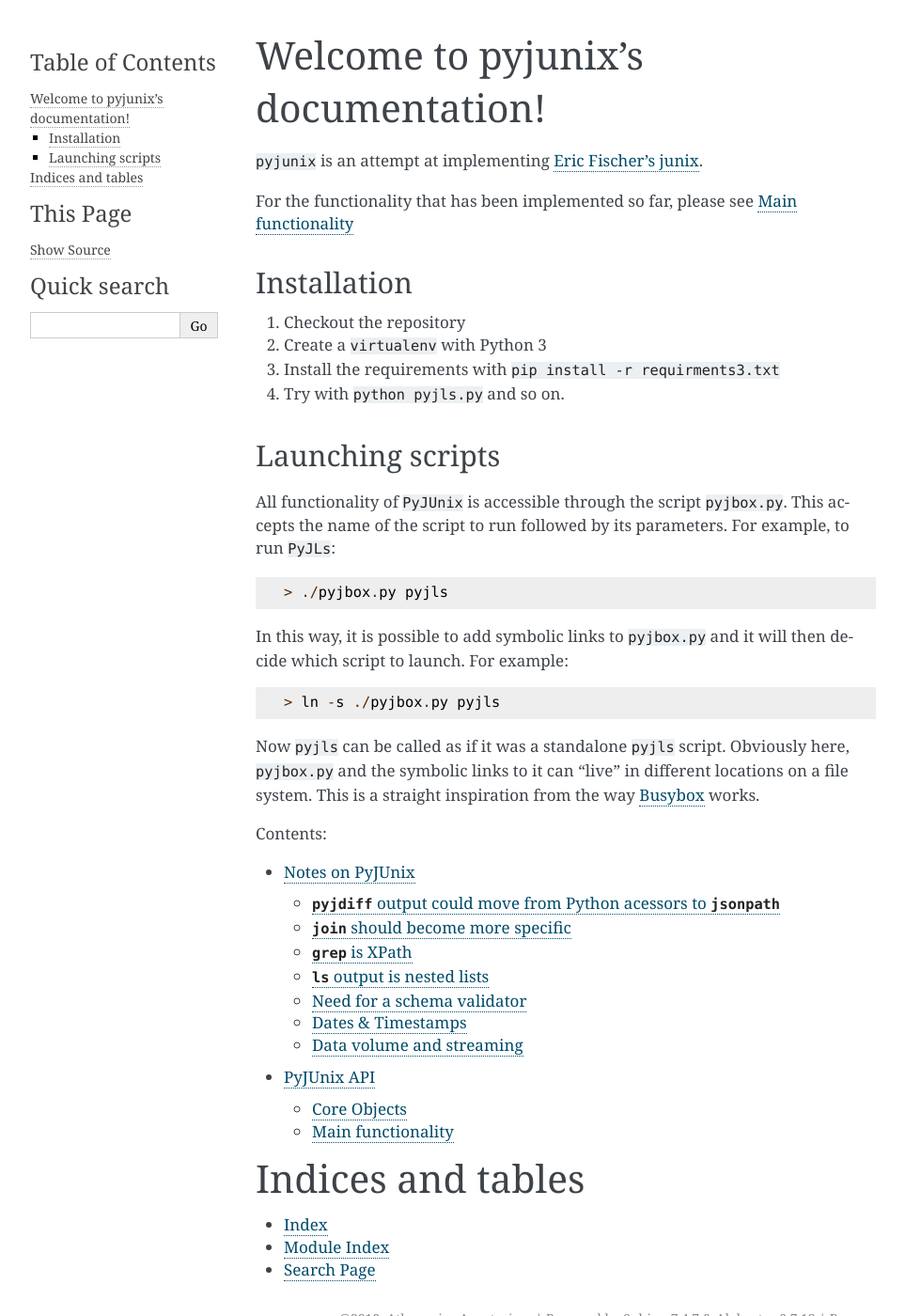
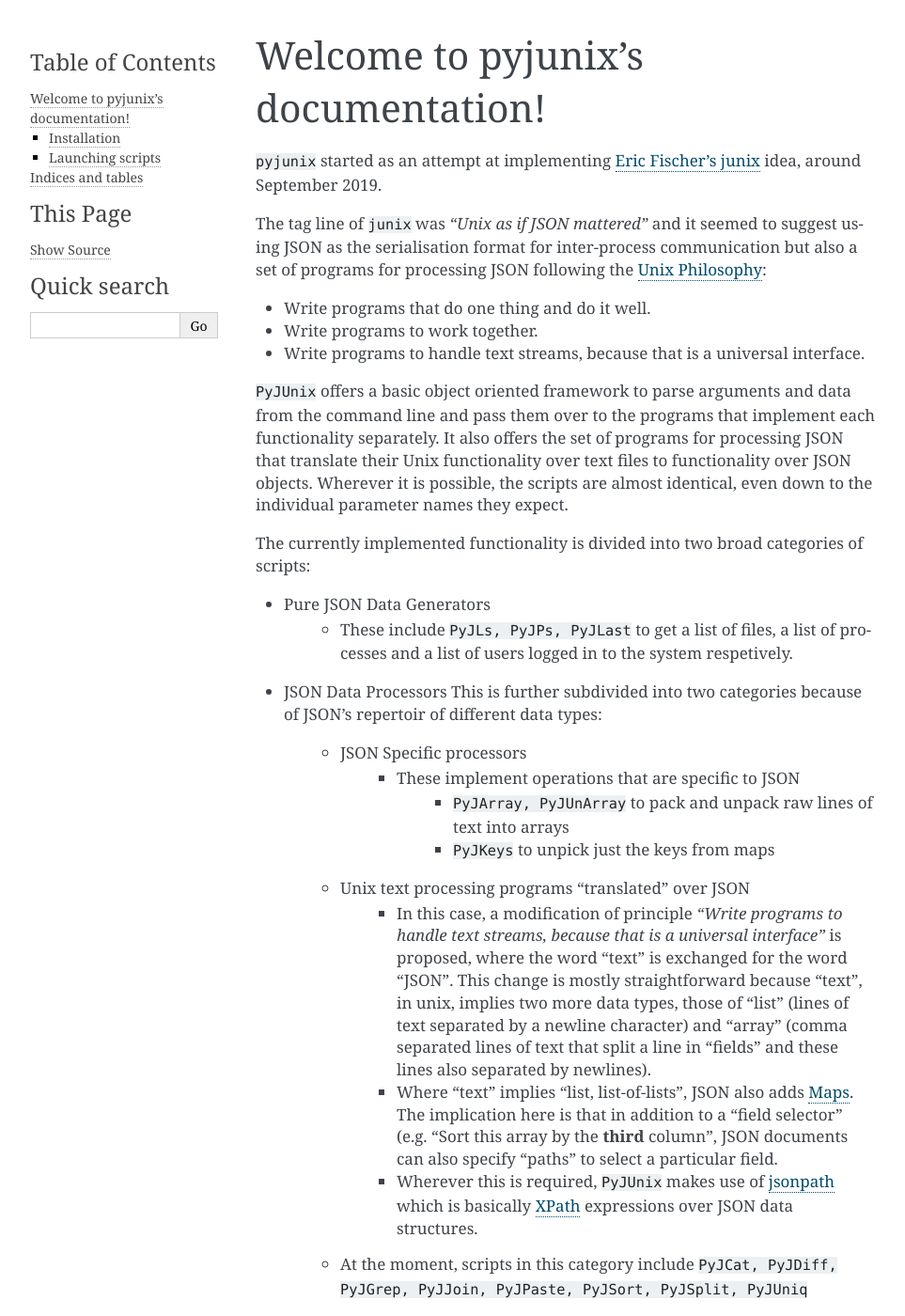
Before and after one commit to aanastasiou/pyjunix, a Sphinx documentation site: the page built from doc/source/index.rst, in a window 1280 px wide and 1400 px high. Shown: the whole window at 94% size, without its empty margins (148-1111 px from the left). Built offline with Sphinx 7.4.7, drawn with Linux system fonts in a browser that asks for light colours; some of the changed text lies outside the part shown.

Commit message:
A general revision to documentation and minor re-organisation of its content

```diff
--- a/doc/source/index.rst
+++ b/doc/source/index.rst
@@ -6,9 +6,53 @@
 Welcome to pyjunix's documentation!
 ===================================
 
-``pyjunix`` is an attempt at implementing `Eric Fischer's junix <https://github.com/ericfischer/junix>`_.
+``pyjunix`` started as an attempt at implementing `Eric Fischer's junix <https://github.com/ericfischer/junix>`_ idea,
+around September 2019.
 
-For the functionality that has been implemented so far, please see :ref:`current_imp_status`
+The tag line of ``junix`` was *"Unix as if JSON mattered"* and it seemed to suggest using JSON as the serialisation format
+for inter-process communication but also a set of programs for processing JSON following the
+`Unix Philosophy <https://en.wikipedia.org/wiki/Unix_philosophy>`_:
+
+* Write programs that do one thing and do it well.
+* Write programs to work together.
+* Write programs to handle text streams, because that is a universal interface.
+
+``PyJUnix`` offers a basic object oriented framework to parse arguments and data from the command line and pass them
+over to the programs that implement each functionality separately. It also offers the set of programs for processing
+JSON that translate their Unix functionality over text files to functionality over JSON objects. Wherever it is
+possible, the scripts are almost identical, even down to the individual parameter names they expect.
+
+The currently implemented functionality is divided into two broad categories of scripts:
+
+* Pure JSON Data Generators
+    * These include ``PyJLs, PyJPs, PyJLast`` to get a list of files, a list of processes and a list of users logged in
+      to the system respetively.
+
+* JSON Data Processors
+  This is further subdivided into two categories because of JSON's repertoir of different data types:
+
+    * JSON Specific processors
+        * These implement operations that are specific to JSON
+            * ``PyJArray, PyJUnArray`` to pack and unpack raw lines of text into arrays
+            * ``PyJKeys`` to unpick just the keys from maps
+
+    * Unix text processing programs "translated" over JSON
+        * In this case, a modification of principle *"Write programs to handle text streams, because that is a universal
+          interface"* is proposed, where the word "text" is exchanged for the word "JSON". This change is mostly
+          straightforward because "text", in unix, implies two more data types, those of "list" (lines of text separated
+          by a newline character) and "array" (comma separated lines of text that split a line in "fields" and these
+          lines also separated by newlines).
+        * Where "text" implies "list, list-of-lists", JSON also adds
+          `Maps <https://en.wikipedia.org/wiki/Associative_array>`_. The implication here is that in addition to a
+          "field selector" (e.g. "Sort this array by the **third** column", JSON documents can also specify "paths" to
+          select a particular field.
+        * Wherever this is required, ``PyJUnix`` makes use of `jsonpath <https://github.com/pacifica/python-jsonpath2>`_
+          which is basically `XPath <https://en.wikipedia.org/wiki/XPath>`_ expressions over JSON data structures.
+    * At the moment, scripts in this category include ``PyJCat, PyJDiff, PyJGrep, PyJJoin, PyJPaste, PyJSort, PyJSplit,
+      PyJUniq``
+
+
+For more information on the functionality that has been implemented so far, please see :ref:`current_imp_status`
 
 Installation
 ------------
```
Also changed, not shown: README.md (+15 -15 lines), 15 other files.
